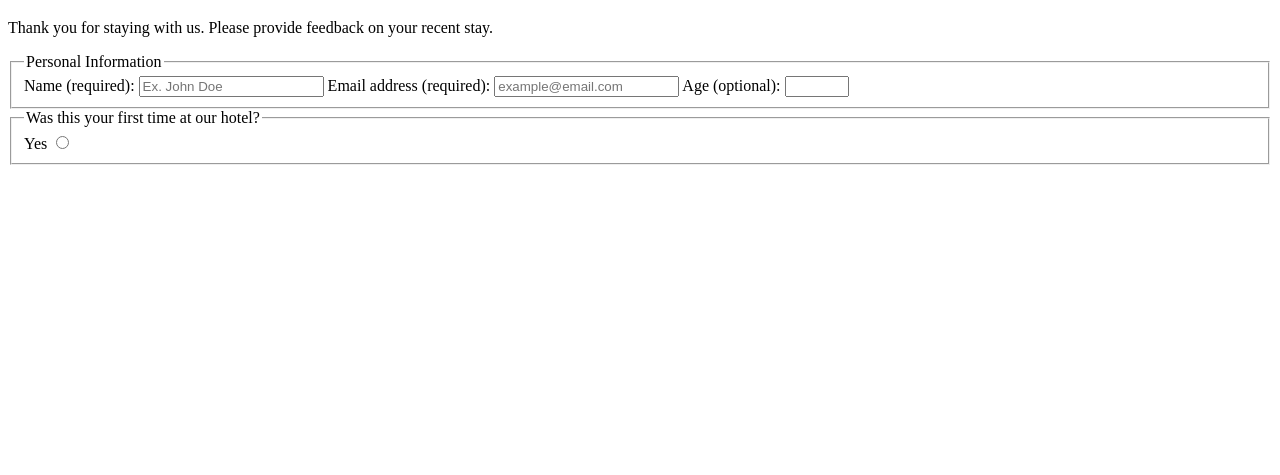
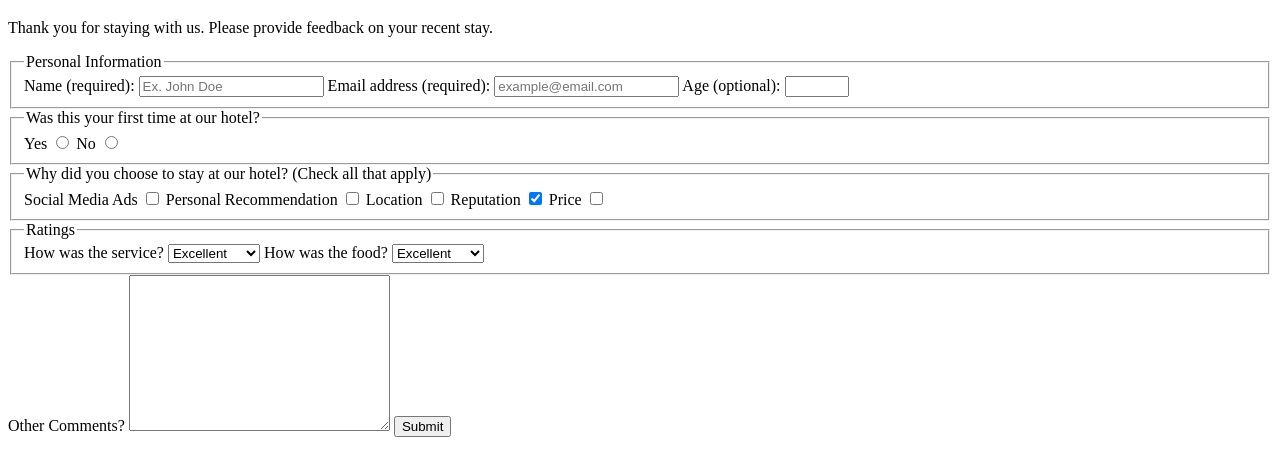
Before and after one commit to jripke74/fs-hotel-feedback-form, a plain HTML site: page index.html in a window 1280 px wide. Shown: the part 61-536 px from the top of the page. Drawn offline with Linux system fonts and the light colour scheme.

Commit message:
add rest of form

```diff
--- a/index.html
+++ b/index.html
@@ -42,7 +42,75 @@
           <legend>Was this your first time at our hotel?</legend>
           <label for="yes-option">Yes</label>
           <input id="yes-option" type="radio" name="hotel-stay" />
+          <label for="no-option">No</label>
+          <input id="no-option" type="radio" name="hotel-stay" />
         </fieldset>
+
+        <fieldset>
+          <legend>
+            Why did you choose to stay at our hotel? (Check all that apply)
+          </legend>
+
+          <label for="ads">Social Media Ads</label>
+          <input type="checkbox" id="ads" name="ads" value="ads" />
+
+          <label for="recommendation">Personal Recommendation</label>
+          <input
+            type="checkbox"
+            id="recommendation"
+            name="recommendation"
+            value="recommendation"
+          />
+
+          <label for="location">Location</label>
+          <input
+            type="checkbox"
+            id="location"
+            name="location"
+            value="location"
+          />
+
+          <label for="reputation">Reputation</label>
+          <input
+            checked
+            type="checkbox"
+            id="reputation"
+            name="reputation"
+            value="reputation"
+          />
+
+          <label for="price">Price</label>
+          <input type="checkbox" id="price" name="price" value="price" />
+        </fieldset>
+
+        <fieldset>
+          <legend>Ratings</legend>
+
+          <label for="service">How was the service?</label>
+
+          <select name="service" id="service">
+            <option value="poor">Poor</option>
+            <option value="satisfactory">Satisfactory</option>
+            <option value="good">Good</option>
+            <option value="very-good">Very Good</option>
+            <option selected value="excellent">Excellent</option>
+          </select>
+
+          <label for="food">How was the food?</label>
+
+          <select name="food" id="food">
+            <option value="poor">Poor</option>
+            <option value="satisfactory">Satisfactory</option>
+            <option value="good">Good</option>
+            <option value="very-good">Very Good</option>
+            <option selected value="excellent">Excellent</option>
+          </select>
+        </fieldset>
+
+        <label for="comments">Other Comments?</label>
+        <textarea cols="30" rows="10" name="comments" id="comments"></textarea>
+
+        <button type="submit">Submit</button>
       </form>
     </main>
   </body>
```
